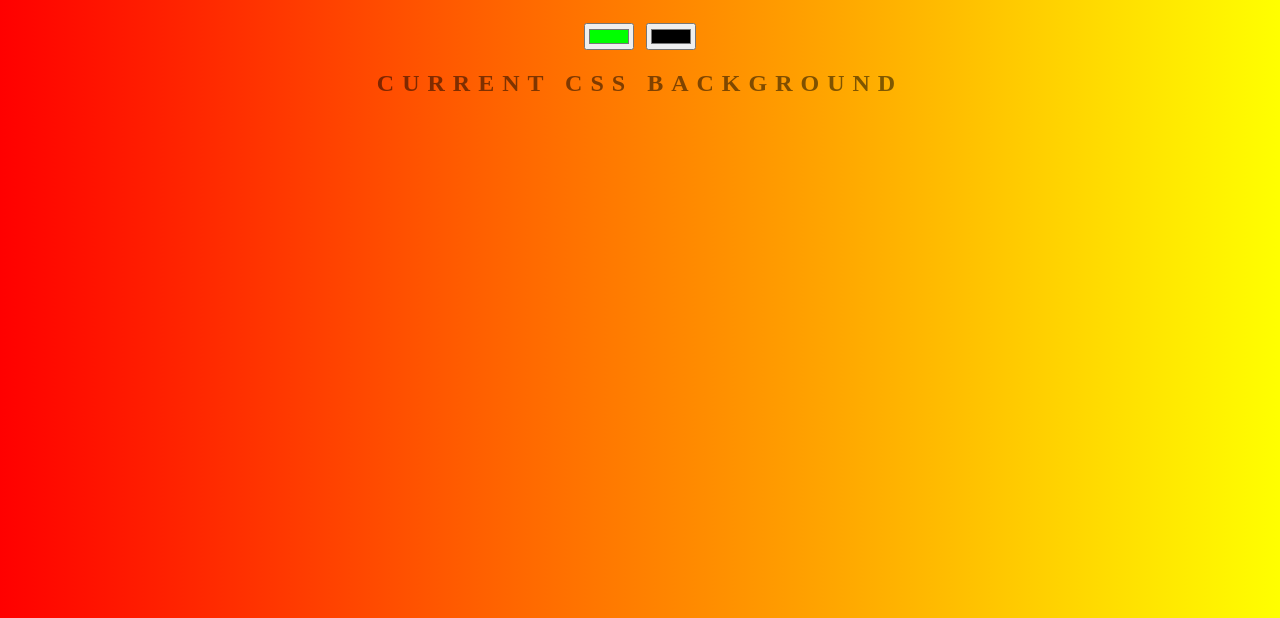
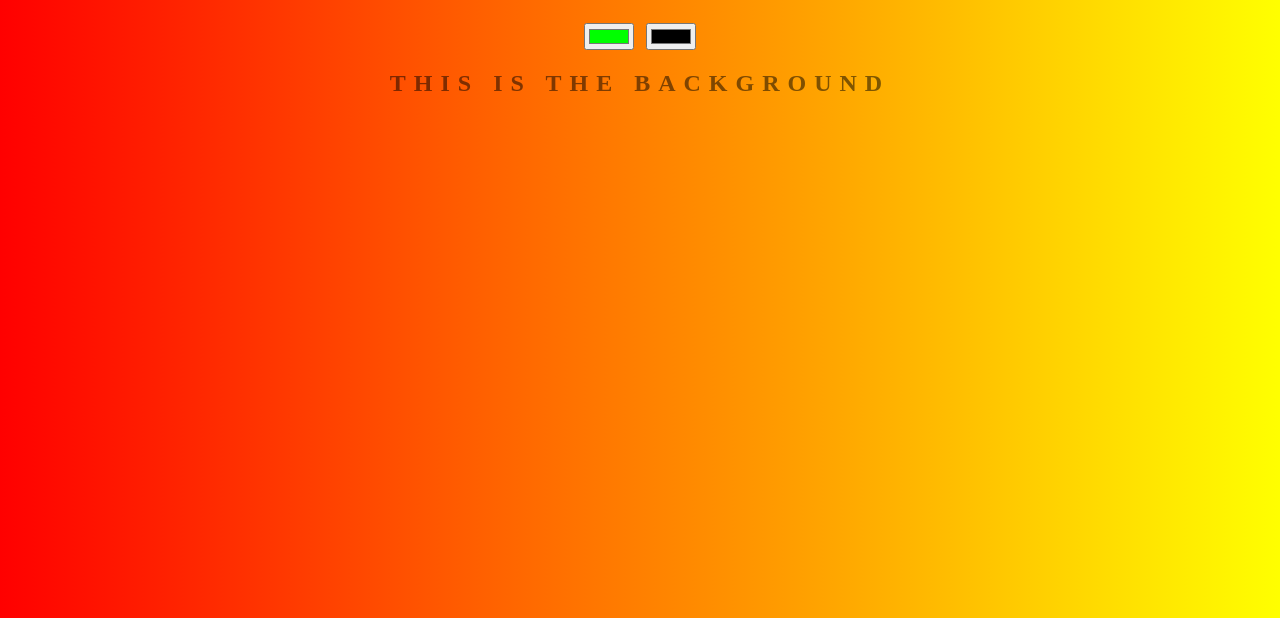
Before and after one commit to kidus-feleke/Background-Generator, a plain HTML site: page index.html in a window 1280 px wide. Shown: the part 182-800 px from the top of the page. Drawn offline with Linux system fonts and the light colour scheme; files whose address does not match are found by name.

Commit message:
changed text

```diff
--- a/index.html
+++ b/index.html
@@ -11,7 +11,7 @@
     <h1>Background Generator</h1>
     <input class="color1" type="color" name="color1" value="#00ff00">
     <input class="color2" type="color" name="color2" value="ff0000">
-    <h2>Current css Background</h2>
+    <h2>This is the Background</h2>
     <h3></h3>
     <script type="text/javascript" src="/Javascript/DOM/Background generator/script.js"></script>
 </body>
```
